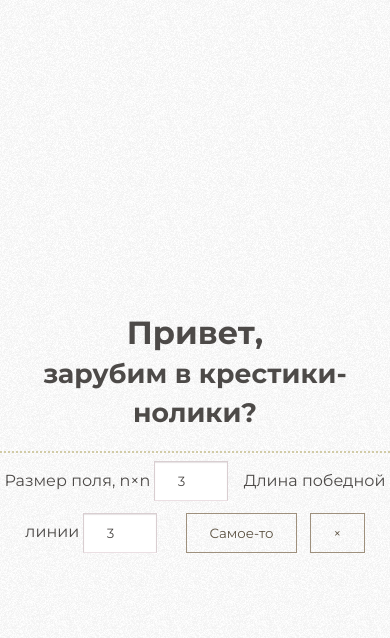
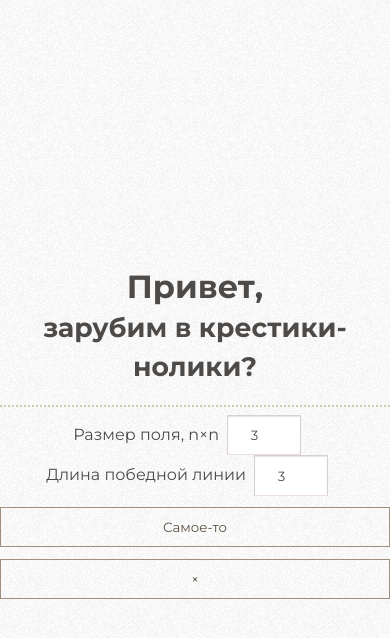
Before and after one commit to mishelen/crossero, a React (Create React App) app: page / in a window 390 px wide. Both pictures are taken after a click on the button "Но только в большие!". Shown: the top 638 px of the page. Built offline with nearby package versions, Linux system fonts and the light colour scheme; a web font is replaced by a local one.

Commit message:
fix entry styles

```diff
--- a/src/components/Entry.js
+++ b/src/components/Entry.js
@@ -71,7 +71,7 @@ class Entry extends PureComponent {
                     </div>
                 ) : (
                     <form className="custom-game-form" onSubmit={this.onSubmit} onReset={this.onReset}>
-                        <label htmlFor="dimension_input">Размер поля, n×n</label>
+                        <label htmlFor="dimension_input">Размер поля, n×n</label>&nbsp;
                         <input
                             className="custom-game-form__input"
                             id="dimension_input"
@@ -80,7 +80,8 @@ class Entry extends PureComponent {
                             type="number"
                             onChange={this.onChange}
                         />
-                        <label htmlFor="winLength_input">Длина победной линии</label>
+                        <div className="expander" />
+                        <label htmlFor="winLength_input">Длина победной линии</label>&nbsp;
                         <input
                             id="winLength_input"
                             className="custom-game-form__input"
--- a/src/index.css
+++ b/src/index.css
@@ -124,6 +124,22 @@ button:hover,
     margin-left: 1em;
 }
 
+.expander {
+    display: none;
+}
+
+@media all and (max-width: 640px) {
+    .custom-game-form__submit {
+        margin-left: 0;
+        width: 100%;
+        text-align: center;
+    }
+    .expander {
+        width: 100%;
+        display: block;
+    }
+}
+
 .custom-game-form__submit[type='reset']:hover {
     border-color: #7d3749;
     background-color: #d87c87;
```
